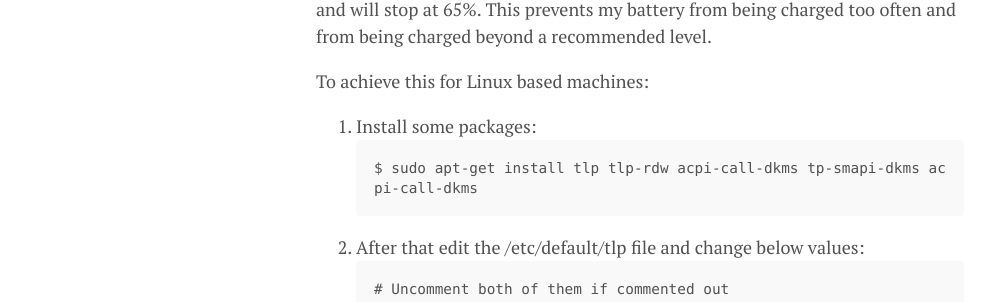
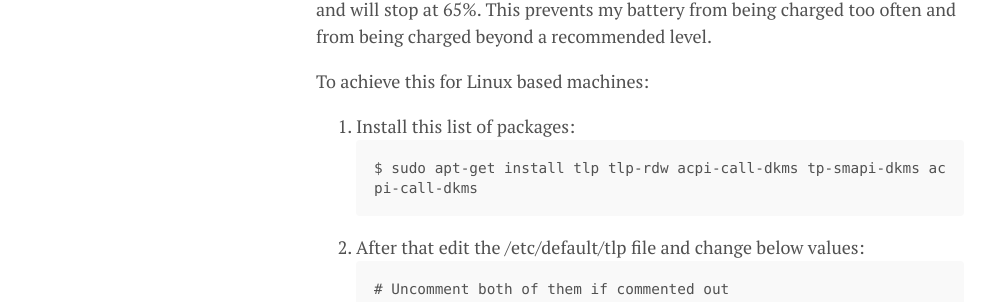
Before and after one commit to lgeurts/lgeurts.github.io, a Jekyll site: the page built from _posts/2021-10-15-ubuntu-setup-notes-for-x1-carbon-gen8.md, in a window 1280 px wide and 900 px high, scrolled down 3767 px. Shown: the part 146-448 px from the top of the window, without its empty margins (0-993 px from the left). Built offline with Jekyll 4.4.1, drawn with Linux system fonts in a browser that asks for light colours; nearby versions of some CDN libraries; comment, search, counter and statistics services are not loaded.

Commit message:
Update 2021-10-15-ubuntu-setup-notes-for-x1-carbon-gen8.md

````diff
--- a/_posts/2021-10-15-ubuntu-setup-notes-for-x1-carbon-gen8.md
+++ b/_posts/2021-10-15-ubuntu-setup-notes-for-x1-carbon-gen8.md
@@ -128,7 +128,7 @@ Start threshold: 60% - Stop threshold: 65%
 This means that charging will start only if the battery level goes down below 60% and will stop at 65%. This prevents my battery from being charged too often and from being charged beyond a recommended level.
 
 To achieve this for Linux based machines:
-1. Install some packages:
+1. Install this list of packages:
 ```
 $ sudo apt-get install tlp tlp-rdw acpi-call-dkms tp-smapi-dkms acpi-call-dkms
 ```
````
